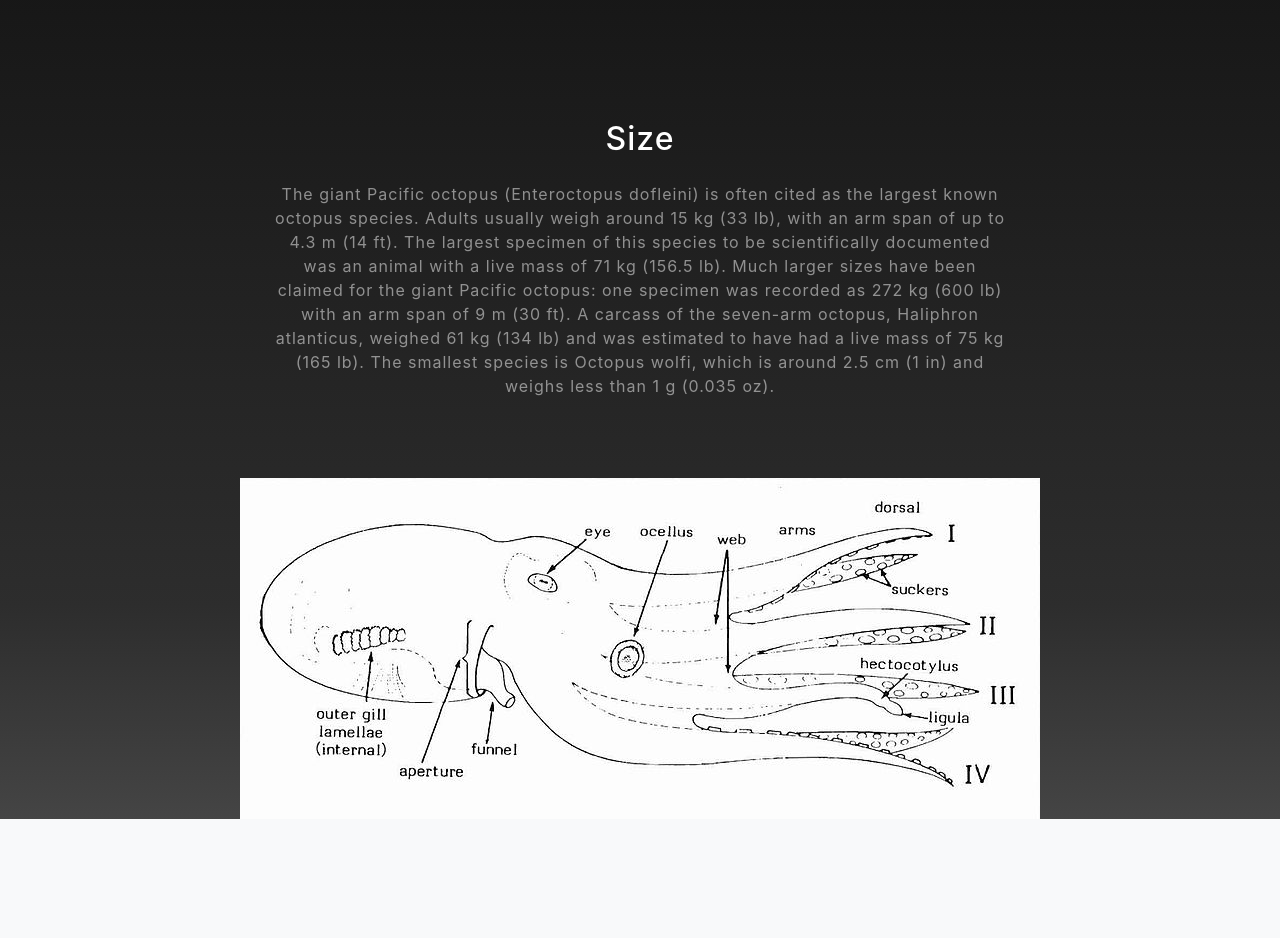
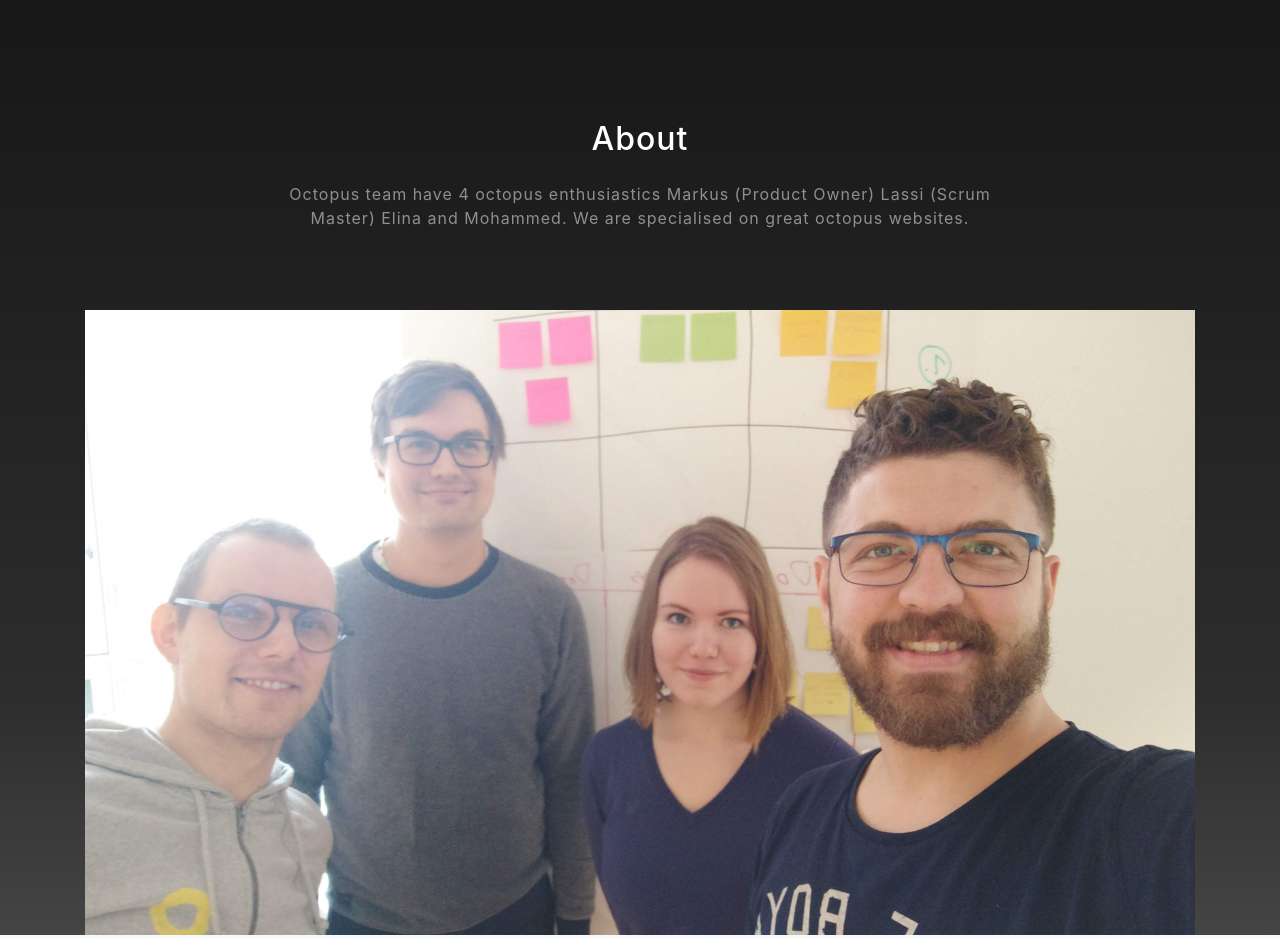
Before and after one commit to MuhistheHolvi/octu, a website with bundled scripts: page index.html in a window 1280 px wide. Shown: the part 840-1778 px from the top of the page. Built offline with nearby package versions, Linux system fonts and the light colour scheme.

Commit message:
add about page

```diff
--- a/index.html
+++ b/index.html
@@ -65,11 +65,11 @@
     <div class="container">
       <div class="row">
         <div class="col-lg-8 mx-auto">
-          <h2 class="text-white mb-4">Size</h2>
-          <p class="text-white-50">The giant Pacific octopus (Enteroctopus dofleini) is often cited as the largest known octopus species. Adults usually weigh around 15 kg (33 lb), with an arm span of up to 4.3 m (14 ft). The largest specimen of this species to be scientifically documented was an animal with a live mass of 71 kg (156.5 lb). Much larger sizes have been claimed for the giant Pacific octopus: one specimen was recorded as 272 kg (600 lb) with an arm span of 9 m (30 ft). A carcass of the seven-arm octopus, Haliphron atlanticus, weighed 61 kg (134 lb) and was estimated to have had a live mass of 75 kg (165 lb). The smallest species is Octopus wolfi, which is around 2.5 cm (1 in) and weighs less than 1 g (0.035 oz).
+          <h2 class="text-white mb-4">About</h2>
+          <p class="text-white-50">Octopus team have 4 octopus enthusiastics Markus (Product Owner) Lassi (Scrum Master) Elina and Mohammed. We are specialised on great octopus websites.
         </div>
       </div>
-      <img src="img/octu-shape.jpg" class="img-fluid" alt="">
+      <img src="img/sprint_photo.jpg" class="img-fluid" alt="">
     </div>
   </section>
 
```
Also changed, not shown: img/sprint_photo.jpg (added).
